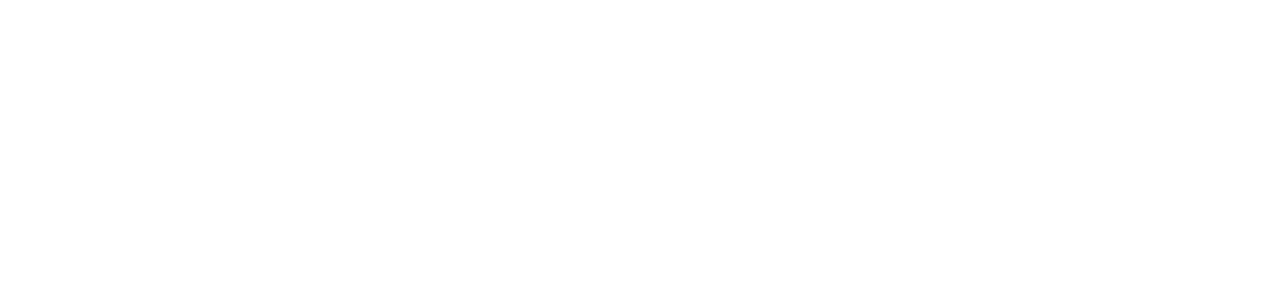
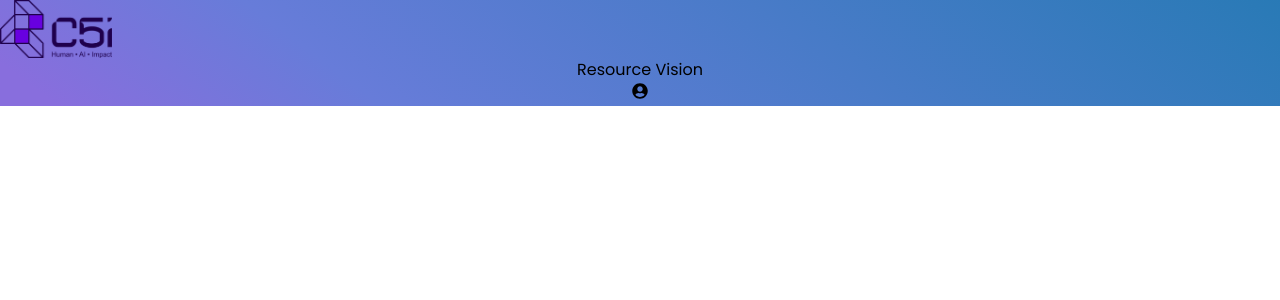
Before and after one commit to ragi2426/frontend, a React (Vite) app: page /home-base in a window 1280 px wide. Before the commit this address had no page. Shown: the top 300 px of the page. Built offline with nearby package versions, Linux system fonts and the light colour scheme.

Commit message:
dashboard/ main paget / routing / redirec

```diff
--- a/src/App.css
+++ b/src/App.css
@@ -63,3 +63,6 @@
   outline-color: transparent;
   height: 34px;
 }
+.main-bg {
+  background: linear-gradient(37deg, rgba(136,110,221,1) 4%, rgba(103,124,217,1) 27%, rgba(41,122,182,1) 100%)
+}
--- a/src/App.jsx
+++ b/src/App.jsx
@@ -4,23 +4,26 @@ import Navbar from './components/Navbar'
 import Login from './pages/Login'
 import Signup from './pages/Signup'
 import AuthLayout from './layouts/AuthLayout';
+import HomeBase from './layouts/HomeBase';
 
 function App() {
 
   return (
     <Router>
       <div className="flex flex-col h-screen">
-        {/* <header>
-          <Navbar />
-        </header> */}
         <main className="flex-1 overflow-y-auto">
+          {/* AUTH */}
           <Routes>
             <Route element={<AuthLayout />}>
               <Route path="/" element={<Login />} />
-                <Route path="/login" element={<Login />} />
-                <Route path="/signup" element={<Signup />} />
-              </Route>
-            </Routes>
+              <Route path="/login" element={<Login />} />
+              <Route path="/signup" element={<Signup />} />
+            </Route>
+            {/* DASHBOARD */}
+            <Route path="/home-base" element={<HomeBase />}>
+              {/* <Route path="/profile" element={<Profile />} /> */}
+            </Route>
+          </Routes>
         </main>
       </div>
     </Router>
--- a/src/components/Navbar.jsx
+++ b/src/components/Navbar.jsx
@@ -1,22 +1,66 @@
-import React from 'react';
+import React, { useState, useRef, useEffect } from 'react';
 import { Link } from 'react-router-dom';
+import { FaUserCircle } from "react-icons/fa";
+import { ImProfile, ImCog, ImExit } from "react-icons/im";
 
 const Navbar = () => {
+  const [dropdownOpen, setDropdownOpen] = useState(false);
+  const dropdownRef = useRef(null);
+
+  const toggleDropdown = () => {
+    setDropdownOpen(!dropdownOpen);
+  };
+
+  const handleClickOutside = (event) => {
+    if (dropdownRef.current && !dropdownRef.current.contains(event.target)) {
+      setDropdownOpen(false);
+    }
+  };
+
+  useEffect(() => {
+    document.addEventListener('mousedown', handleClickOutside);
+    return () => {
+      document.removeEventListener('mousedown', handleClickOutside);
+    };
+  }, []);
+
   return (
-    <nav className="bg-gray-800 p-4 fixed w-full z-10">
-      <div className="max-w-7xl mx-auto px-2 sm:px-6 lg:px-8">
+    <nav className="bg-transparent p-0">
+      <div className="w-full px-1 sm:px-6 lg:px-8">
         <div className="relative flex items-center justify-between h-16">
-          <div className="flex items-center">
-            <Link to="/" className="text-white text-2xl font-bold">
-              {/* @Logo */}
+          <div className="flex w-3/12 justify-around items-center">
+            <div className="flex h-1/4">
+              <img src="/src/assets/c5i-logo.png" alt="Logo" style={{ width: '7rem' }} />
+            </div>
+            <Link to="/" className="text-gray-800 text-2xl font-bold">
+              Resource Vision
             </Link>
           </div>
 
           <div className="flex justify-center flex-1">
             <div className="flex space-x-4">
-              <Link to="/login" className="text-gray-300 hover:bg-gray-700 hover:text-white px-3 py-2 rounded-md text-sm font-medium">
-                Login
-              </Link>
+              {/* for space @TODO*/}
+            </div>
+          </div>
+
+          <div className="flex items-center w-3/12 justify-end">
+            <div className="relative" ref={dropdownRef}>
+              <button onClick={toggleDropdown} className="flex items-center text-gray-800 focus:outline-none">
+                <FaUserCircle className="w-10 h-10 rounded-full" />
+              </button>
+              {dropdownOpen && (
+                <div className="absolute right-0 mt-2 w-48 bg-white rounded-md shadow-lg z-20">
+                  <Link to="/profile" className="block px-4 py-2 text-gray-800 hover:bg-gray-200 flex items-center">
+                    <ImProfile className="mr-2" /> Profile
+                  </Link>
+                  <Link to="/settings" className="block px-4 py-2 text-gray-800 hover:bg-gray-200 flex items-center">
+                    <ImCog className="mr-2" /> Settings
+                  </Link>
+                  <Link to="/logout" className="block px-4 py-2 text-gray-800 hover:bg-gray-200 flex items-center">
+                    <ImExit className="mr-2" /> Logout
+                  </Link>
+                </div>
+              )}
             </div>
           </div>
         </div>
--- /dev/null
+++ b/src/layouts/HomeBase.jsx
@@ -0,0 +1,25 @@
+import React from 'react';
+import { Outlet, Link } from 'react-router-dom';
+import Navbar from '../components/Navbar';
+// import backgroundImage from 'src/assets/c5i-logo.png';
+import backgroundImage from '../assets/c5i-logo.png';
+
+const HomeBase = () => {
+  return (
+    <div className="flex flex-col h-screen main-bg">
+      <header className="bg-gray-300 text-white p-2">
+        <Navbar />
+      </header>
+      <main className="flex-1 overflow-y-auto p-2" style={{
+      backgroundImage: `url(${backgroundImage})`,
+      backgroundSize: '400px 200px',
+      backgroundPosition: 'center center',
+      backgroundRepeat: 'no-repeat'
+      }}>
+        <Outlet />
+      </main>
+    </div>
+  );
+};
+
+export default HomeBase;
--- a/src/pages/Login.jsx
+++ b/src/pages/Login.jsx
@@ -1,5 +1,5 @@
 import React, { useState } from 'react';
-import { Link } from 'react-router-dom';
+import { Link, useNavigate } from 'react-router-dom';
 import { FaUser, FaLock } from 'react-icons/fa';
 import { BiSolidHide, BiSolidShow } from "react-icons/bi";
 import { MdEmail, MdPassword } from "react-icons/md";
@@ -9,6 +9,8 @@ import { loginService } from '../services/apiService';
 // import { loginService } from '../services/authService';
 
 const Login = () => {
+
+  const navigate = useNavigate();
   const [isPassVisibal, setPassVisibality] = useState(false);
   const [username, setUsername] = useState('');
   const [password, setPassword] = useState('');
@@ -59,6 +61,9 @@ const Login = () => {
       console.log('Login successful', response);
       localStorage.setItem('access_token', response.access);
       localStorage.setItem('refresh_token', response.refresh);
+      if(response && response.access) {
+        navigate('/home-base');
+      }
     } catch (error) {
       console.log(error);
       setBasicError(error.detail);
```
